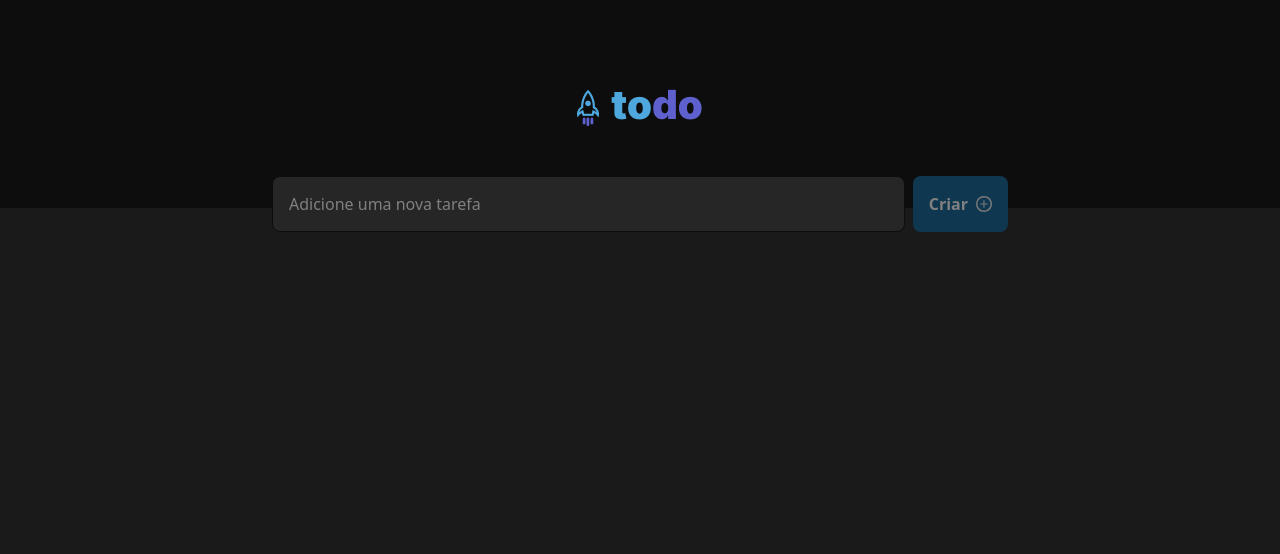
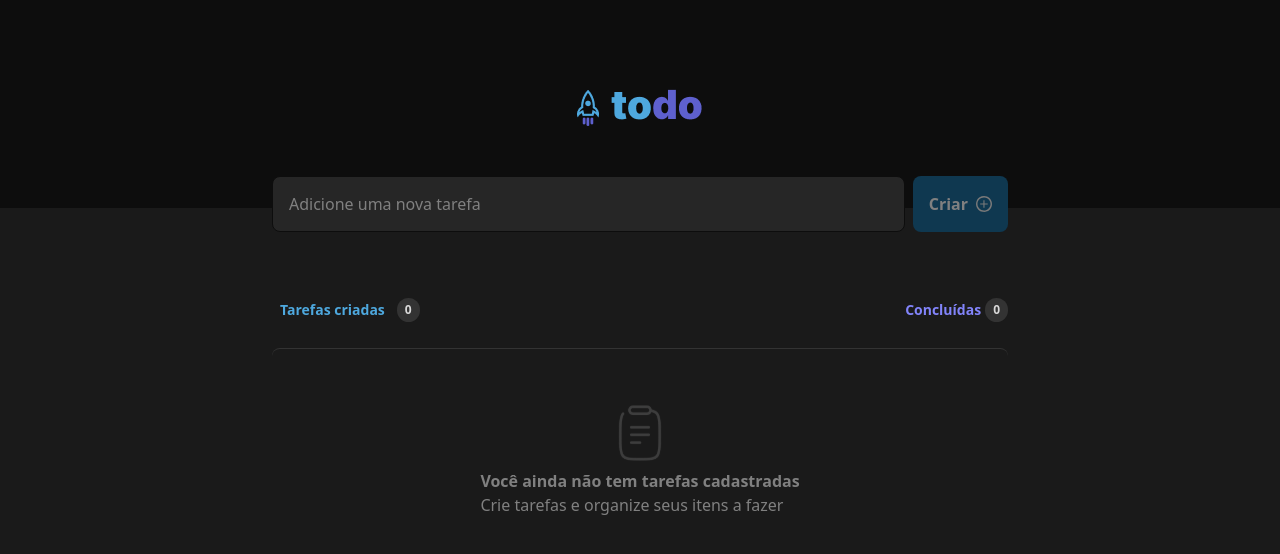
Before and after one commit to gabrielmelo/tasks-web, a React (Vite) app: page / in a window 1280 px wide. Shown: the top 554 px of the page. Built offline with nearby package versions, Linux system fonts and the light colour scheme.

Commit message:
feat(tasks): add create and completed tasks

```diff
--- /dev/null
+++ b/src/components/ContentEmpty/index.tsx
@@ -0,0 +1,18 @@
+export function ContentEmpty() {
+  return (
+    <div className="flex flex-col gap-2 justify-center items-center h-56 border-t border-t-gray-400 rounded-lg">
+      <img
+        src="/assets/clipboard.svg"
+        style={{ width: '56px', height: '56px' }}
+      />
+      <div className="px-10">
+        <b className="block font-bold text-base text-gray-300">
+          Você ainda não tem tarefas cadastradas
+        </b>
+        <span className="text-base text-gray-300">
+          Crie tarefas e organize seus itens a fazer
+        </span>
+      </div>
+    </div>
+  )
+}
--- a/src/components/CreateTaskButton/index.tsx
+++ b/src/components/CreateTaskButton/index.tsx
@@ -11,7 +11,7 @@ export function TaskButton({onClick, label, ...rest}: TaskButtonProps) {
       <span className="font-bold text-white">{label}</span>
 
       <svg width="16" height="16" viewBox="0 0 16 16" fill="none" xmlns="http://www.w3.org/2000/svg">
-<g clip-path="url(#clip0_19610_90)">
+      <g clipPath="url(#clip0_19610_90)">
       <path d="M7.98373 1.45158C9.27565 1.45158 10.5386 1.83468 11.6128 2.55244C12.687 3.27019 13.5242 4.29037 14.0186 5.48395C14.513 6.67754 14.6424 7.99092 14.3903 9.25802C14.1383 10.5251 13.5161 11.689 12.6026 12.6026C11.6891 13.5161 10.5252 14.1382 9.25807 14.3903C7.99097 14.6423 6.67759 14.5129 5.484 14.0185C4.29042 13.5241 3.27025 12.6869 2.55249 11.6127C1.83473 10.5385 1.45163 9.2756 1.45163 7.98368C1.45832 6.25332 2.14867 4.59574 3.37223 3.37218C4.59579 2.14862 6.25337 1.45827 7.98373 1.45158ZM7.98373 5.77648e-06C6.40611 0.00645971 4.86578 0.480174 3.55717 1.36134C2.24857 2.24252 1.23037 3.49164 0.631106 4.95102C0.031846 6.4104 -0.121605 8.01461 0.190125 9.56114C0.501855 11.1077 1.26479 12.5272 2.38262 13.6404C3.50044 14.7537 4.92304 15.5108 6.47082 15.8162C8.01861 16.1217 9.62218 15.9617 11.0791 15.3564C12.536 14.7512 13.781 13.7279 14.6568 12.4158C15.5326 11.1036 16 9.5613 16.0001 7.98368C16.0001 6.93249 15.7925 5.89165 15.3892 4.92089C14.986 3.95014 14.395 3.06857 13.6502 2.32679C12.9053 1.58501 12.0214 0.997618 11.049 0.598327C10.0766 0.199035 9.0349 -0.00429452 7.98373 5.77648e-06Z" fill="#F2F2F2"/>
       <path d="M11.707 7.38129H8.4954V4.16968H7.41397V7.38129H4.19873V8.46271H7.41397V11.6743H8.4954V8.46271H11.707V7.38129Z" fill="#F2F2F2"/>
       </g>
@@ -21,7 +21,6 @@ export function TaskButton({onClick, label, ...rest}: TaskButtonProps) {
       </clipPath>
       </defs>
       </svg>
-
     </button>
   )
 }
--- a/src/components/Task/index.tsx
+++ b/src/components/Task/index.tsx
@@ -1,32 +1,50 @@
-export interface TaskProps {
+interface TaskProps {
   id: string
   text: string
-  completed: boolean
-  onDeleteTask?: (id: string) => void
+  isCompleted: boolean
+  onDeleteTask: (id: string) => void
+  onToggleTaskCompleted: (id: string) => void
 }
 
-export function Task({ id, text, onDeleteTask }: TaskProps) {
-
-  function handleDeleteTask() {
+export function Task({ id, text, isCompleted, onDeleteTask, onToggleTaskCompleted }: TaskProps) {
+  function handleTaskDelete() {
     onDeleteTask(id)
   }
 
+  function handleTaskToggleCompleted() {
+    onToggleTaskCompleted(id)
+  }
+
   return (
-    <div className="group flex items-start gap-4 bg-gray-500 border border-gray-400 p-4 rounded-lg">
-      <div className="flex items-center cursor-pointer relative h-6 w-6">
-        <input type="checkbox" id={id} className="peer h-5 w-5 cursor-pointer transition-all appearance-none rounded-full border border-blue-500 checked:bg-purple-500 checked:border-purple-500" />
+    <div
+      className="group flex items-center justify-between gap-4 bg-gray-500 border border-gray-400 rounded-lg overflow-hidden"
+      data-is-completed={isCompleted}>
+
+      <label
+        htmlFor={id}
+        className="flex items-center flex-1 cursor-pointer py-4 pl-4">
+
+        <div className="flex items-center cursor-pointer relative">
+          <input
+            type="checkbox"
+            id={id}
+            className="peer h-5 w-5 cursor-pointer transition-all appearance-none rounded-full border border-blue-500 checked:bg-purple-700 checked:border-purple-700"
+            onClick={handleTaskToggleCompleted}
+          />
           <span className="absolute text-gray-100 opacity-0 peer-checked:opacity-100 top-1/2 left-[10px] transform -translate-x-1/2 -translate-y-1/2 pointer-events-none">
-          <svg xmlns="http://www.w3.org/2000/svg" className="h-3.5 w-3.5 fill-gray-100" viewBox="0 0 20 20" fill="currentColor" stroke="currentColor" stroke-width="1">
-            <path fill-rule="evenodd" d="M16.707 5.293a1 1 0 010 1.414l-8 8a1 1 0 01-1.414 0l-4-4a1 1 0 011.414-1.414L8 12.586l7.293-7.293a1 1 0 011.414 0z" clip-rule="evenodd"></path>
-          </svg>
-        </span>
-      </div>
+            <svg xmlns="http://www.w3.org/2000/svg" className="h-3.5 w-3.5 fill-gray-100" viewBox="0 0 20 20" fill="currentColor" stroke="currentColor" strokeWidth="1">
+              <path fillRule="evenodd" d="M16.707 5.293a1 1 0 010 1.414l-8 8a1 1 0 01-1.414 0l-4-4a1 1 0 011.414-1.414L8 12.586l7.293-7.293a1 1 0 011.414 0z" clipRule="evenodd"></path>
+            </svg>
+          </span>
 
-      <label htmlFor={id} className="flex-1 pr-2 cursor-pointer text-gray-100">
-        {text}
+          <div className=" text-gray-100 ml-3 peer-checked:text-gray-300 peer-checked:line-through">
+            {text}
+          </div>
+        </div>
       </label>
 
-      <button onClick={handleDeleteTask} className="w-6 h-6 flex justify-center items-center">
+      <button
+        onClick={ handleTaskDelete } className="pr-4 py-4 flex justify-center items-center">
         <svg width="13" height="14" viewBox="0 0 13 14" fill="none" xmlns="http://www.w3.org/2000/svg">
           <path d="M8.20214 4.98547H6.87158V10.5073H8.20214V4.98547Z" fill="#808080"/>
           <path d="M5.46239 4.98547H4.13184V10.5073H5.46239V4.98547Z" fill="#808080"/>
--- a/src/components/Tasks/index.tsx
+++ b/src/components/Tasks/index.tsx
@@ -1,41 +1,63 @@
 import { nanoid } from 'nanoid'
 
 import { ChangeEvent, FormEvent, InvalidEvent, useState } from "react";
-import { Task, TaskProps } from "../Task";
+import { Task } from "../Task";
 import { TaskButton } from "../CreateTaskButton";
+import { ContentEmpty } from '../ContentEmpty';
 
+export interface TaskProps {
+  id: string
+  text: string
+  isCompleted: boolean
+}
 
 export function Tasks() {
   const [tasks, setTasks] = useState<TaskProps[]>([])
-
   const [newTask, setNewTask] = useState('')
 
-  function handleNewTaskChange(event: ChangeEvent<HTMLInputElement>) {
-    event?.target.setCustomValidity('')
-    setNewTask(event?.target.value)
-  }
-
   function handleCreateNewTask(event: FormEvent) {
-    event?.preventDefault()
+    event.preventDefault()
 
     setTasks([...tasks, {
       id: nanoid(),
       text: newTask,
-      completed: false
+      isCompleted: false
     }])
   }
 
-  function deleteTask(taskIdToDelete: string) {
-    const createNewTasksWithoutDeleteOne = tasks.filter(task => task.id !== taskIdToDelete)
+  function handleNewTaskChange(event: ChangeEvent<HTMLInputElement>) {
+   setNewTask(event.target.value)
+  }
+
+  function onDeleteTask(taskIdToDelete: string) {
+    const createNewTasksWithoutDeleteOne = tasks.filter((task) => task.id !== taskIdToDelete)
 
     setTasks(createNewTasksWithoutDeleteOne)
+  }
+
+  function onToggleTaskCompleted(taskIdToggleCompleted: string) {
+
+    const updateTasksWithToggleComppleted = tasks.map((task) => {
+      if (task.id === taskIdToggleCompleted) {
+        return {
+          ...task,
+          isCompleted: !task.isCompleted
+        }
+      }
+
+      return task
+    })
+
+    setTasks(updateTasksWithToggleComppleted)
   }
 
   function handleNewTaskInvalid(event: InvalidEvent<HTMLInputElement>) {
     event?.target.setCustomValidity('Esse campo é obrigatório!')
   }
 
-  const isNewTaskEmpty = newTask.length === 0
+  const isNewTaskEmpty = !newTask
+  const amountOfTasks = tasks.length
+  const amountOfCompletedTasks = tasks.filter( task => task.isCompleted ).length
 
   return (
     <div className="max-w-[736px] mx-auto">
@@ -50,7 +72,6 @@ export function Tasks() {
             onInvalid={handleNewTaskInvalid}
             value={newTask}
             name="task"
-
             required
             placeholder="Adicione uma nova tarefa"
           />
@@ -63,20 +84,47 @@ export function Tasks() {
         </div>
       </form>
 
-      <div className="mt-40 lg:mt-16 space-y-3">
-        {tasks.length >= 0
-          ? tasks.map((task) => {
+      <div className="mt-40 lg:mt-16">
+        <div className="flex justify-between items-center">
+
+          <div className="flex gap-1 items-center">
+            <b className="text-sm text-blue-500 px-2 py-1">
+              Tarefas criadas
+            </b>
+            <span className="font-bold bg-gray-400 text-gray-200 px-2 py-1 rounded-full text-xs">
+              {tasks.length}
+            </span>
+          </div>
+
+          <div className="flex gap-1 items-center">
+            <b className="text-sm text-purple-500">Concluídas</b>
+            <span className="font-bold bg-gray-400 text-gray-200 px-2 py-1 rounded-full text-xs">
+              {
+                tasks.length === 0
+                  ? 0
+                  : `${amountOfCompletedTasks} de ${amountOfTasks}`
+              }
+            </span>
+          </div>
+        </div>
+
+        <div className="mt-6 space-y-3">
+          {tasks.length === 0
+            ? <ContentEmpty />
+            : tasks.map((task) => {
               return (
                 <Task
                   text={task.text}
                   id={task.id}
                   key={task.id}
-                completed={task.completed}
-                onDeleteTask={deleteTask} />
+                  isCompleted={task.isCompleted}
+                  onToggleTaskCompleted={onToggleTaskCompleted}
+                  onDeleteTask={onDeleteTask}
+                />
               )
             })
-          : <h1>Não tem!</h1>
           }
+        </div>
       </div>
     </div>
   )
--- a/tailwind.config.cjs
+++ b/tailwind.config.cjs
@@ -19,6 +19,10 @@ module.exports = {
           "500": "#262626",
           "600": "#1A1A1A",
           "700": "#0D0D0D"
+        },
+        purple: {
+          "500":"#8284FA",
+          "700": "#5E60CE"
         }
       }
     },
```
Also changed, not shown: public/assets/clipboard.svg (added). Lines whose indentation alone changed are shown as unchanged.
